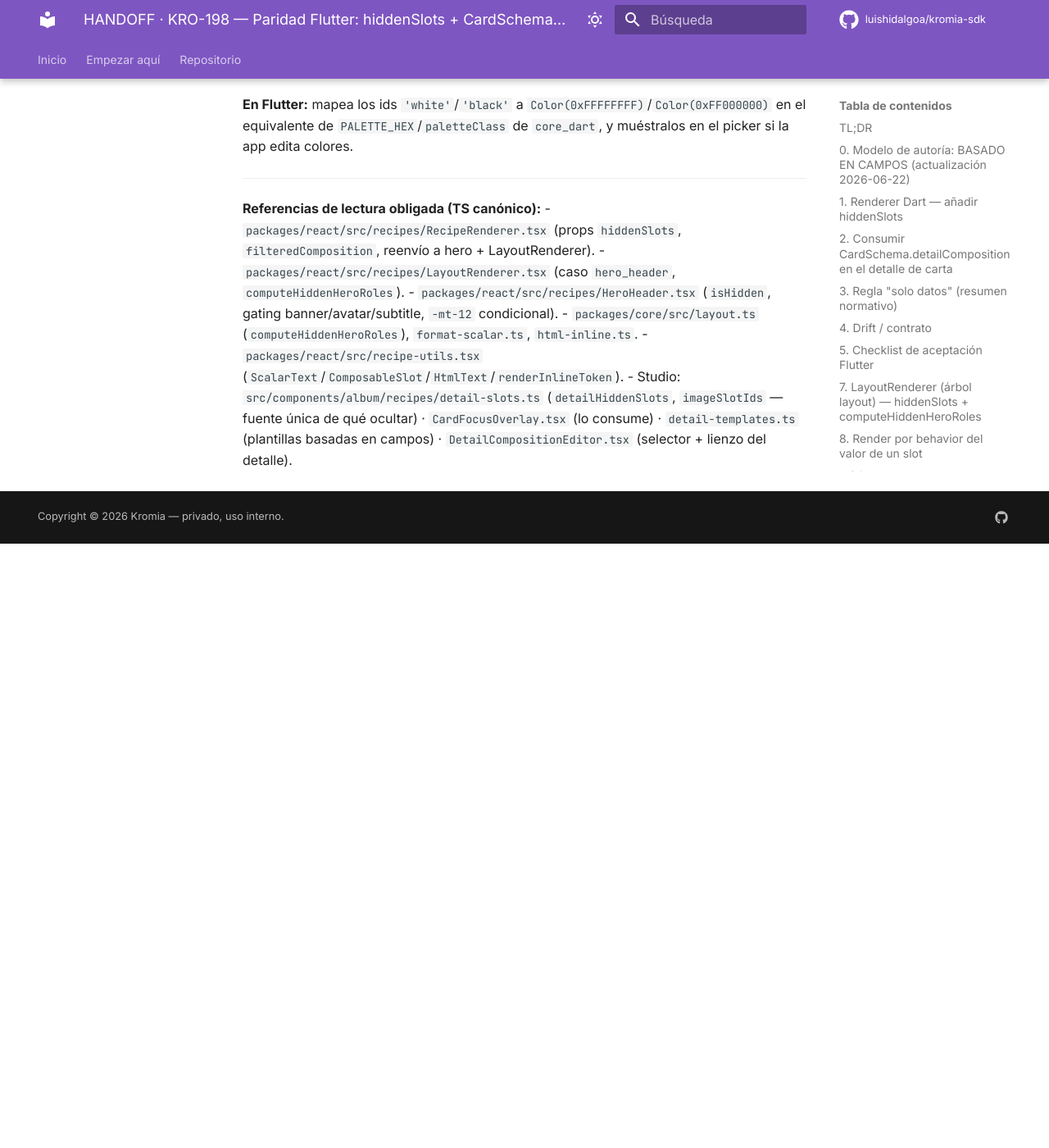
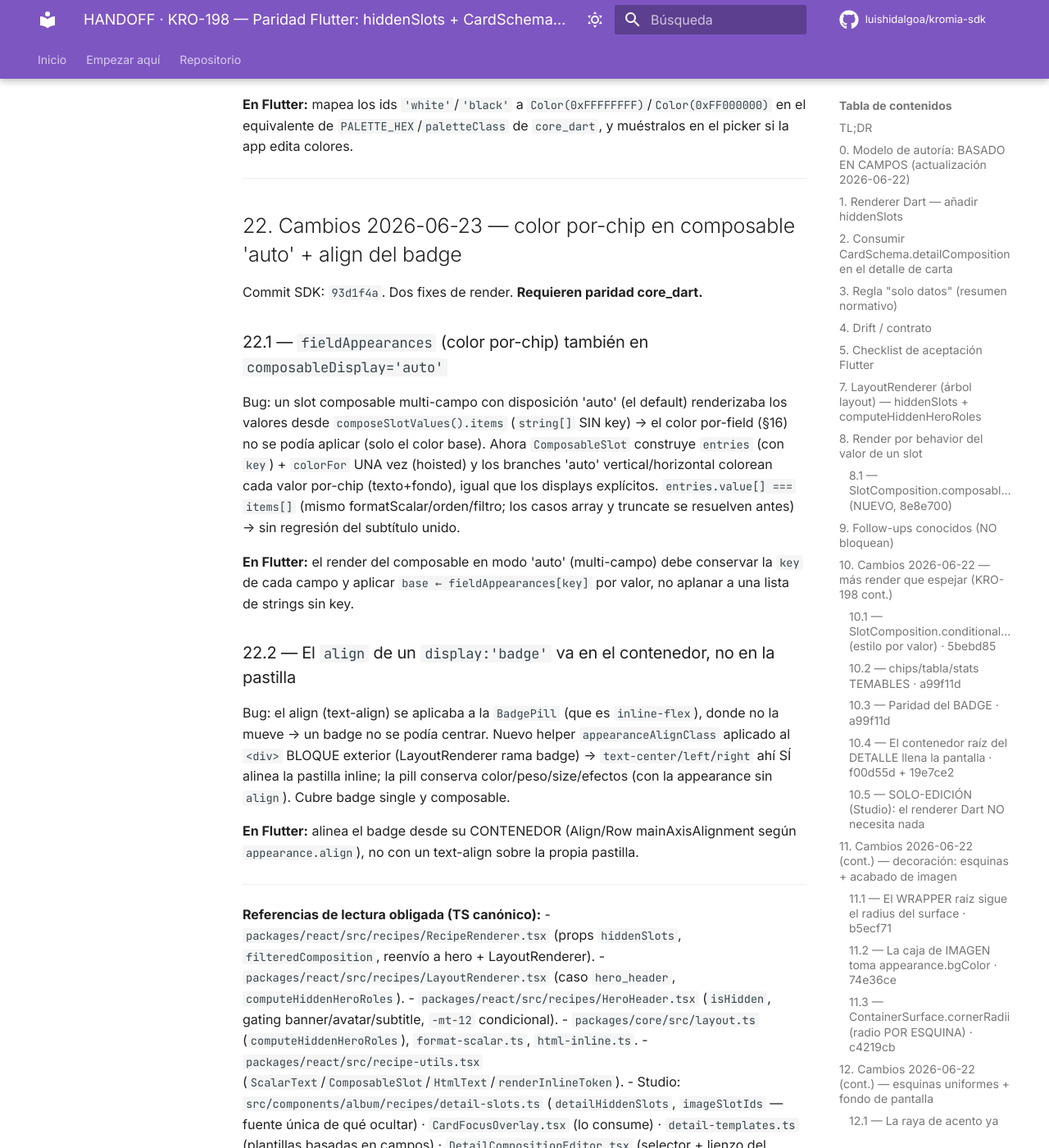
Before and after one commit to luishidalgoa/kromia-sdk, an MkDocs documentation site: the page built from docs/kro198-detail-composition-flutter.md, in a window 1280 px wide and 1400 px high, scrolled down 18292 px. Shown: the whole window at 82% size. Built offline with MkDocs 1.6.1 and Material for MkDocs 9.7.7, drawn with Linux system fonts in a browser that asks for light colours; comment, search, counter and statistics services are not loaded; before the commit the page ends 18955 px from its top, so only the background shows below that.

Commit message:
docs(coordination): handoff Flutter §22 — color por-chip en 'auto' + align del badge en el contenedor (KRO-198)
Co-Authored-By: Claude Opus 4.8 (1M context) <noreply@anthropic.com>

```diff
--- a/docs/kro198-detail-composition-flutter.md
+++ b/docs/kro198-detail-composition-flutter.md
@@ -634,6 +634,35 @@ picker si la app edita colores.
 
 ---
 
+## 22. Cambios 2026-06-23 — color por-chip en composable 'auto' + align del badge
+
+Commit SDK: `93d1f4a`. Dos fixes de render. **Requieren paridad core_dart.**
+
+### 22.1 — `fieldAppearances` (color por-chip) también en `composableDisplay='auto'`
+Bug: un slot composable multi-campo con disposición 'auto' (el default) renderizaba
+los valores desde `composeSlotValues().items` (`string[]` SIN key) → el color por-field
+(§16) no se podía aplicar (solo el color base). Ahora `ComposableSlot` construye
+`entries` (con `key`) + `colorFor` UNA vez (hoisted) y los branches 'auto'
+vertical/horizontal colorean cada valor por-chip (texto+fondo), igual que los
+displays explícitos. `entries.value[] === items[]` (mismo formatScalar/orden/filtro;
+los casos array y truncate se resuelven antes) → sin regresión del subtítulo unido.
+
+**En Flutter:** el render del composable en modo 'auto' (multi-campo) debe conservar
+la `key` de cada campo y aplicar `base ← fieldAppearances[key]` por valor, no aplanar
+a una lista de strings sin key.
+
+### 22.2 — El `align` de un `display:'badge'` va en el contenedor, no en la pastilla
+Bug: el align (text-align) se aplicaba a la `BadgePill` (que es `inline-flex`), donde
+no la mueve → un badge no se podía centrar. Nuevo helper `appearanceAlignClass` aplicado
+al `<div>` BLOQUE exterior (LayoutRenderer rama badge) → `text-center/left/right` ahí SÍ
+alinea la pastilla inline; la pill conserva color/peso/size/efectos (con la appearance
+sin `align`). Cubre badge single y composable.
+
+**En Flutter:** alinea el badge desde su CONTENEDOR (Align/Row mainAxisAlignment según
+`appearance.align`), no con un text-align sobre la propia pastilla.
+
+---
+
 **Referencias de lectura obligada (TS canónico):**
 - `packages/react/src/recipes/RecipeRenderer.tsx` (props `hiddenSlots`, `filteredComposition`, reenvío a hero + LayoutRenderer).
 - `packages/react/src/recipes/LayoutRenderer.tsx` (caso `hero_header`, `computeHiddenHeroRoles`).
```
Also changed, not shown: COORDINATION.md (+7 -0 lines).
